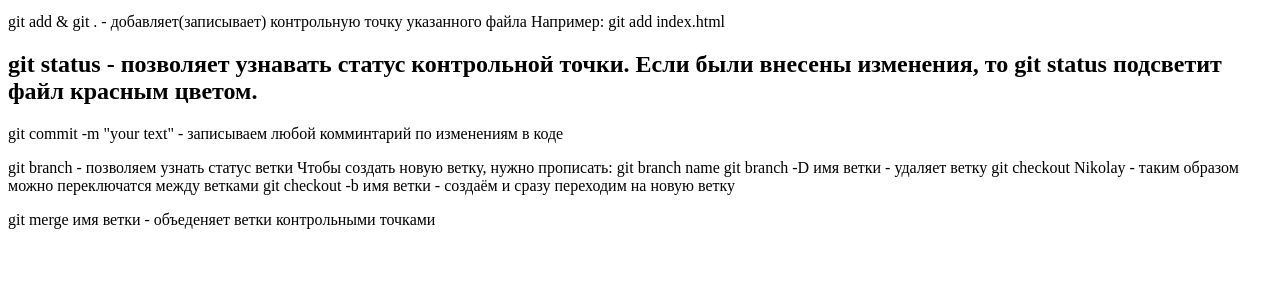
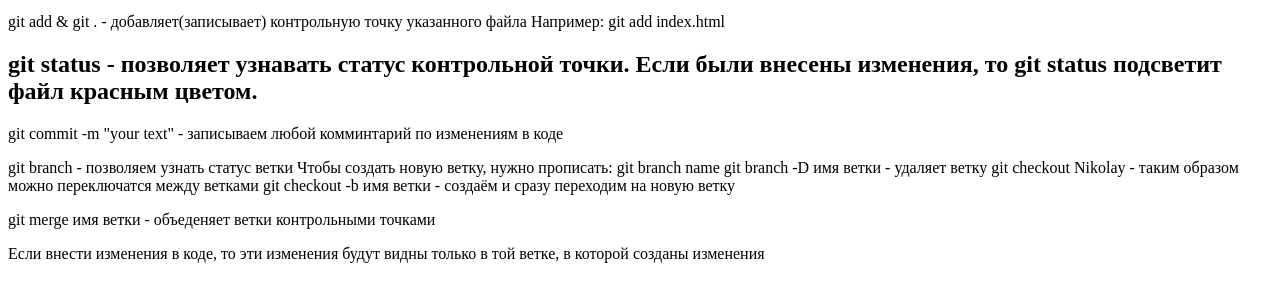
Before and after one commit to Kondalov/Test_Banda, a plain HTML site: page banda.html in a window 1280 px wide. Shown: the part 101-402 px from the top of the page. Drawn offline with Linux system fonts and the light colour scheme.

Commit message:
Edit banda.html

```diff
--- a/banda.html
+++ b/banda.html
@@ -27,5 +27,6 @@
        git checkout -b имя ветки - создаём и сразу переходим на новую ветку
     </p>
     <p>git merge имя ветки - объеденяет ветки контрольными точками</p>
+    <p>Если внести изменения в коде, то эти изменения будут видны только в той ветке, в которой созданы изменения</p>
 </body>
 </html>
```
